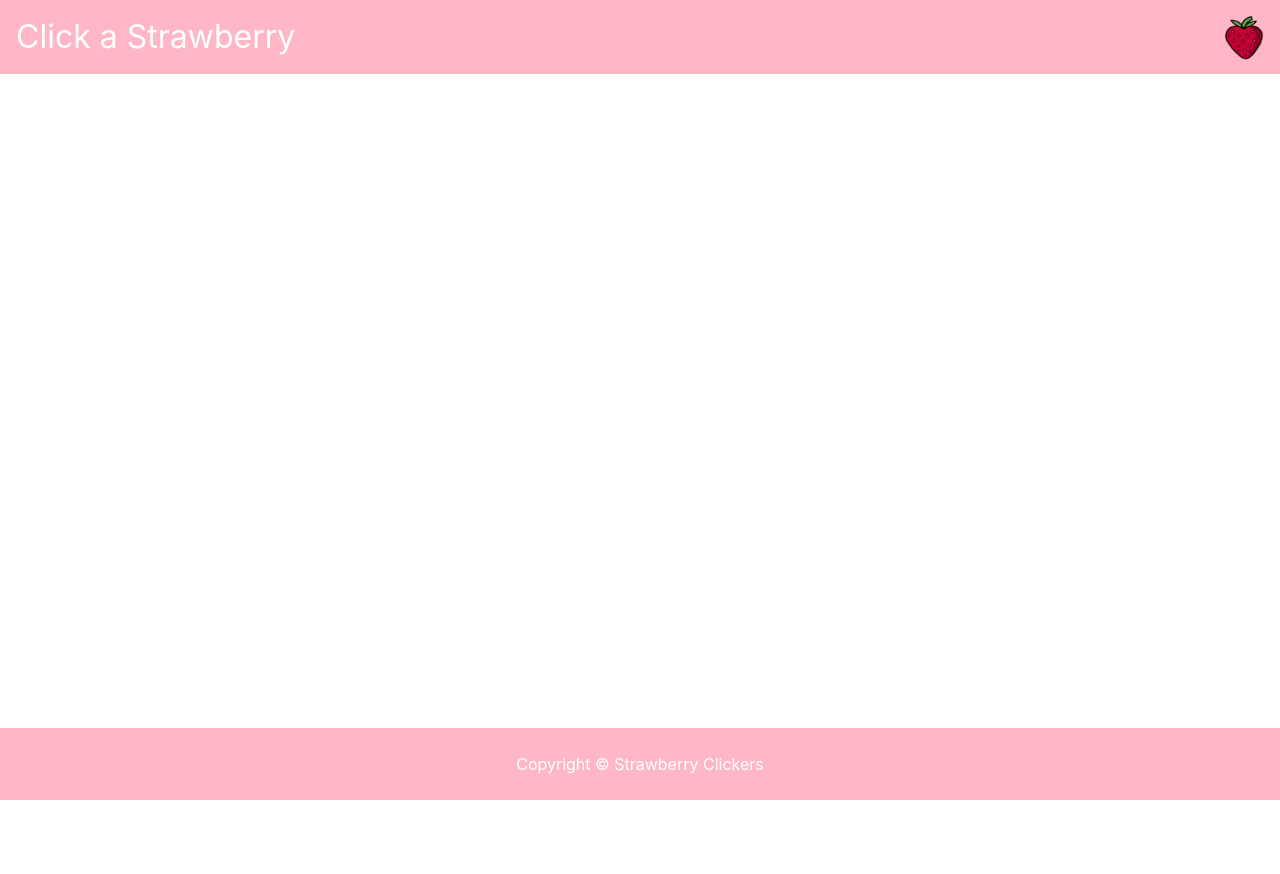
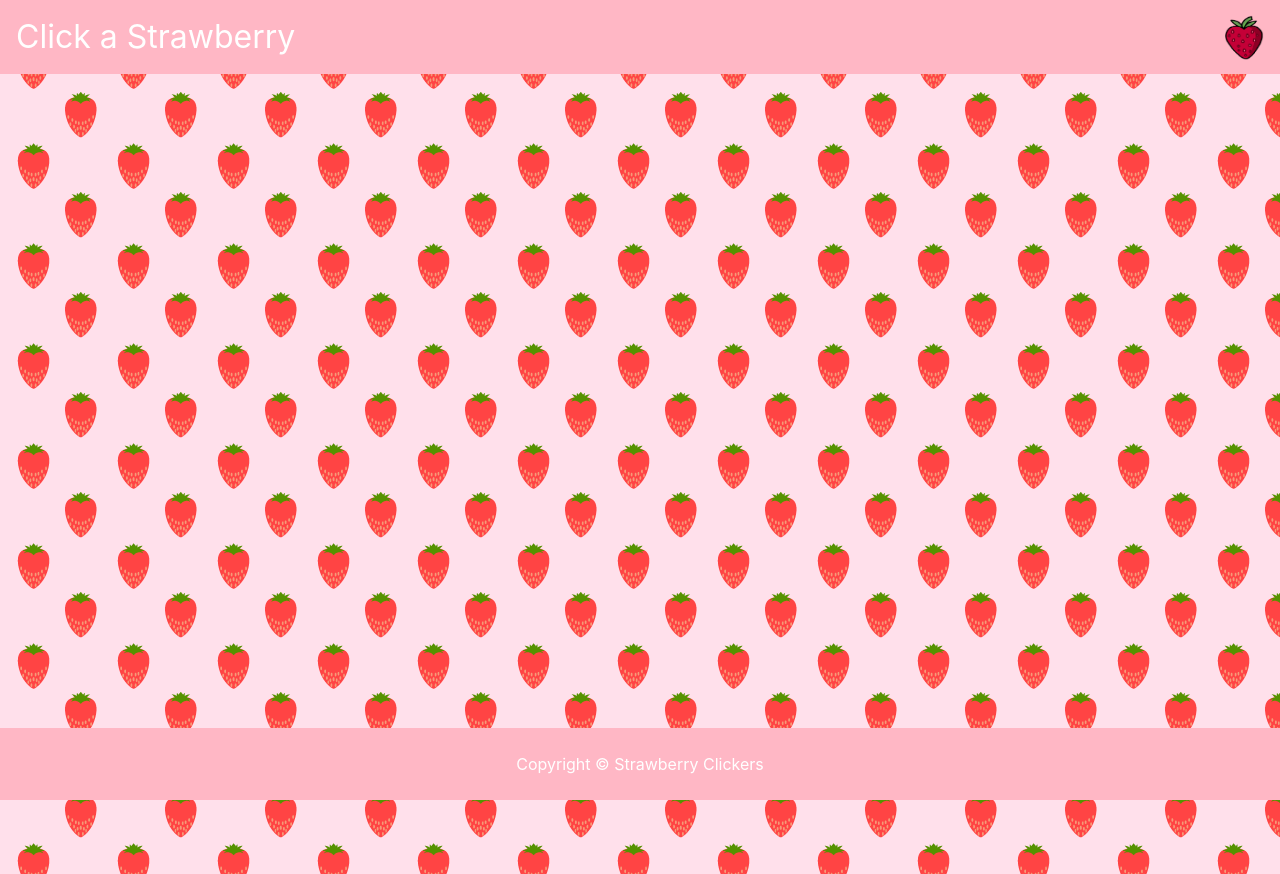
Before and after one commit to ginalamp/Kweens, a React (Create React App) app in the folder strawberry-app/: page /success in a window 1280 px wide. Before the commit the page ends 800 px from the top, so only its background shows below. Built offline with nearby package versions, Linux system fonts and the light colour scheme.

Commit message:
added skeleton code for success page - needs work and probably breaks stuff but I need to work on the chat now

```diff
--- a/strawberry-app/src/routes.js
+++ b/strawberry-app/src/routes.js
@@ -7,6 +7,7 @@ import NavBar from './components/NavBar';
 import Footer from './components/Footer';
 import Settings from './views/SettingsPage/Settings';
 import Report from './views/ReportPage/Report';
+import Success from './views/ReportPage/Success';
 import Chat from './views/Chat/Chat';
 import HelpPage from './views/HelpPage/HelpPage';
 
@@ -19,8 +20,10 @@ export default class Routes extends Component {
           <Route exact path='/' component={MainPage} />
           <Route exact path='/settings' component={Settings} />
           <Route exact path='/report' component={Report} />
+          <Route exact path='/success' component={Success} />
           <Route exact path='/help' component={HelpPage} />
           <Route exact path='/chat' component={Chat} />
+
         </Switch>
         <Footer />
       </Router>
--- a/strawberry-app/src/views/ReportPage/Report.jsx
+++ b/strawberry-app/src/views/ReportPage/Report.jsx
@@ -47,22 +47,24 @@ class Report extends Component {
 
   submit = (event) => {
     console.log("submitting", this.state)
-    try {
-      axios.post('127.0.0.1:8000/create_report/', {
-        title: this.state.title,
-        description: this.state.description
-      })
-        .then(res => {
-          console.log("res.data: ", res.data);
-          if (res.data.msg === "Success") {
-            console.log("woohoooo...")
-          } else {
-            console.log("Failed", res.data.msg)
-          }
-        })
-    } catch (err) {
-      console.log(err);
-    }
+    // try {
+    //   axios.post('127.0.0.1:8000/create_report/', {
+    //     title: this.state.title,
+    //     description: this.state.description
+    //   })
+    //     .then(res => {
+    //       console.log("res.data: ", res.data);
+    //       if (res.data.msg === "Success") {
+    //         console.log("woohoooo...")
+    //       } else {
+    //         console.log("Failed", res.data.msg)
+    //       }
+    //     })
+    // } catch (err) {
+    //   console.log(err);
+    // }
+
+    //TODO chloe - histry push to the success page
   }
 
 
--- /dev/null
+++ b/strawberry-app/src/views/ReportPage/Success.jsx
@@ -0,0 +1,28 @@
+// TODO - success page from report
+
+import React, { Component } from 'react';
+import { Container, Row, Col, Image, Button } from 'react-bootstrap';
+
+import Strawberry from '../../assets/images/strawberry.png';
+
+var backgroundStyle = {
+  position: 'absolute',
+  width: "100%",
+  height: "100vh",
+  backgroundImage: "url(" + Strawberry + ")"
+};
+
+class Success extends Component {
+
+  render () {
+    return (
+        <section style={ backgroundStyle }>
+            <div>
+
+            </div>
+        </section>
+    )
+  }
+}
+
+export default Success;
```
Also changed, not shown: 2 other files (tests, documents, lock files or other folders).
